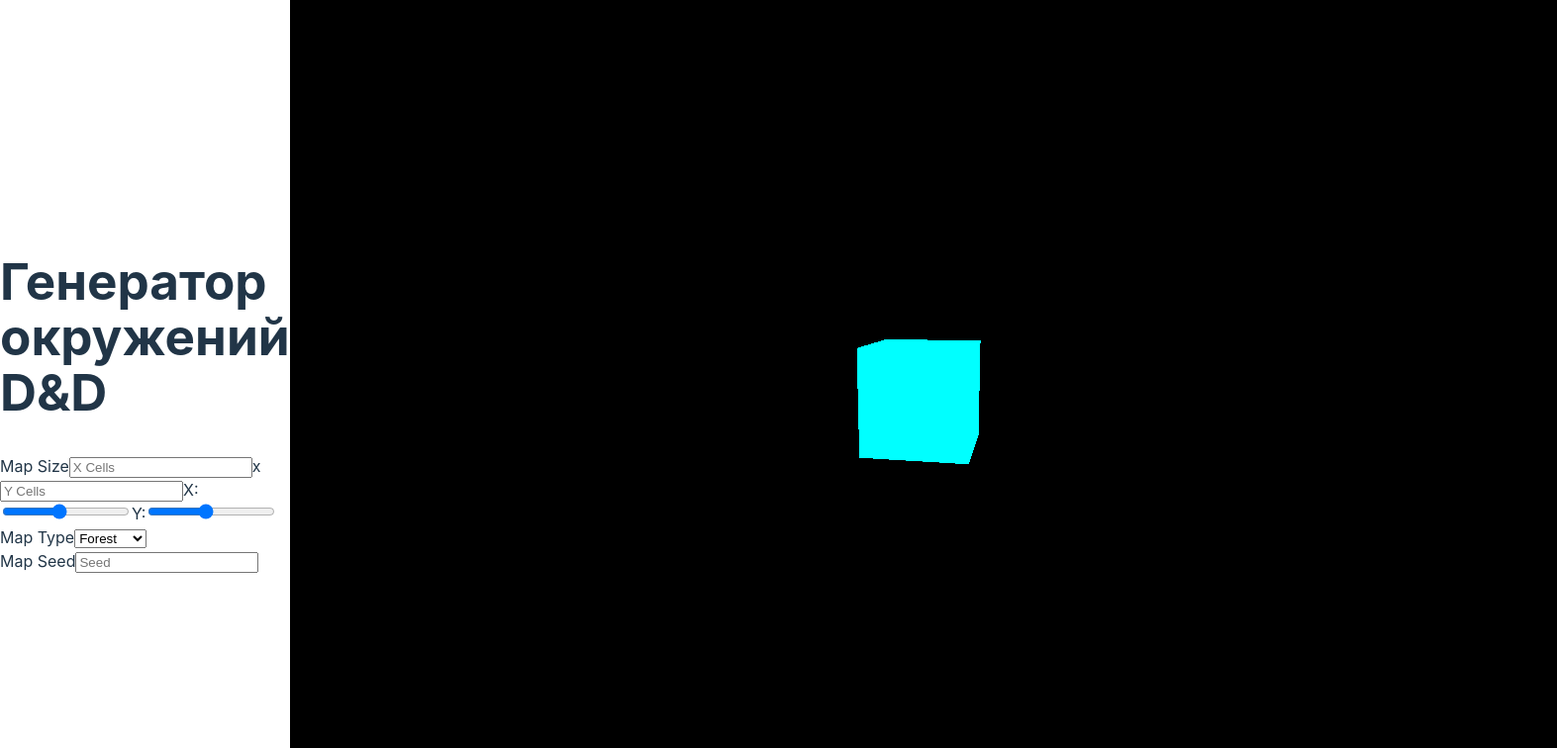
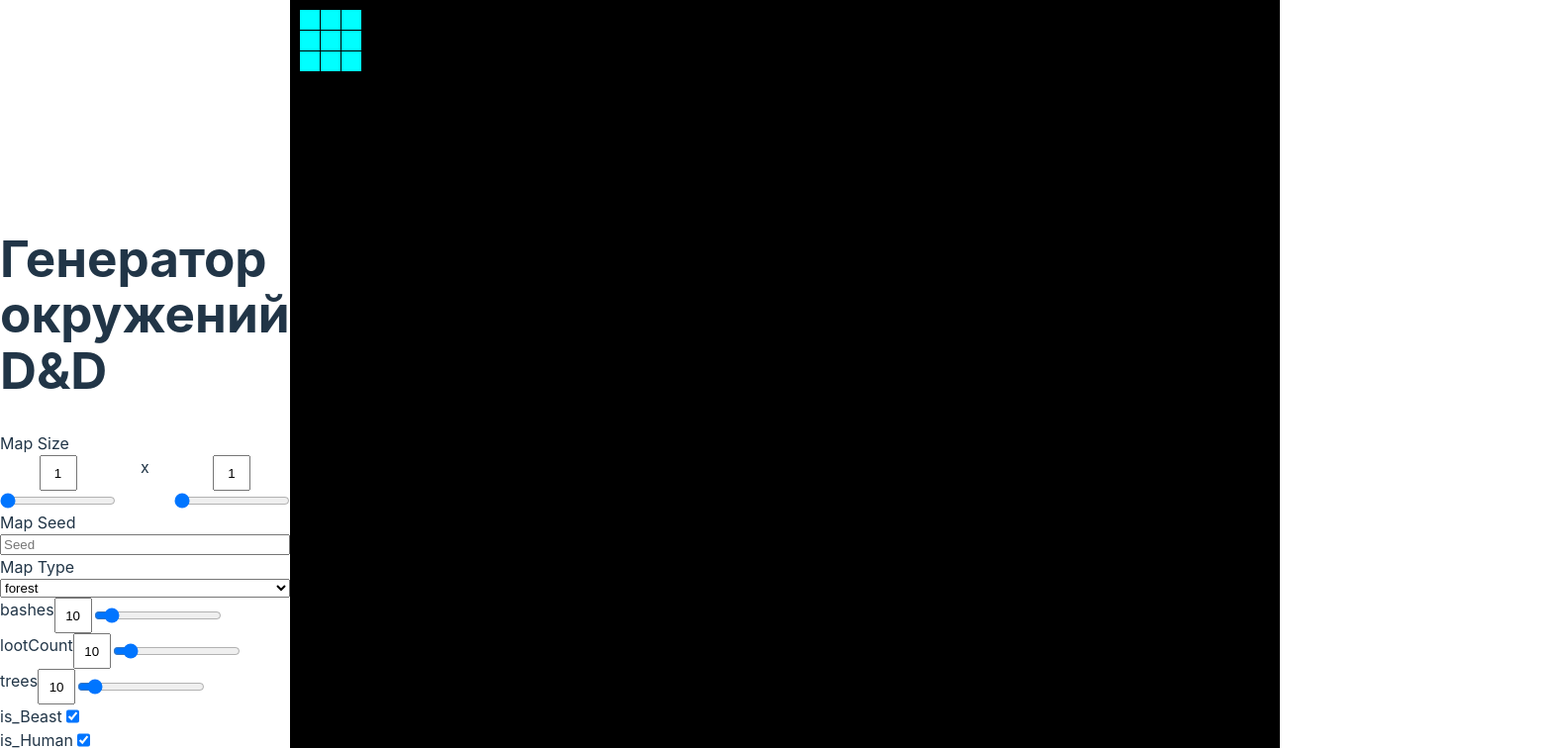
Before and after one commit to Qubis1539/DnDMapGenerator, a React (Vite) app: page / in a window 1280 px wide. Shown: the top 756 px of the page at 99% size, 1573 px wide, since content can reach past the window. Built offline with nearby package versions, Linux system fonts and the light colour scheme.

Commit message:
update ControlePanel UI

```diff
--- a/src/App.jsx
+++ b/src/App.jsx
@@ -7,12 +7,40 @@ import ControlPanel from "./components/ControlPanel";
 function App() {
 	const [settings, setSettings] = useState({
 		mapSize: {
-            x: 10,
-            y: 10,
+			x: 1,
+			y: 1,
 		},
 		mapType: "forest",
+		mapTypeSettings: {
+			forest: {
+				bashes: 10,
+				lootCount: 10,
+				trees: 10,
+				is_Beast: true,
+				is_Human: true,
+			},
+			cave: {
+				holes: 10,
+				lootCount: 10,
+				is_Beast: true,
+				is_Human: true,
+			},
+			desert: {
+				lootCount: 10,
+				is_Beast: true,
+				is_Human: true,
+			},
+			dungeon: {
+				lootCount: 10,
+				roomCount: 10,
+				roomSize: 10,
+			},
+		},
 		mapSeed: "12345",
 	});
+	const hi = () => {
+		console.log("hi");
+	};
 
 	// const rangeXChange = (e) => {
 	//     setSettings({
@@ -36,8 +64,8 @@ function App() {
 	return (
 		<div>
 			<h1>Генератор окружений D&D</h1>
-            <ThreeScene settings={settings} setSettings={setSettings} />
-            <ControlPanel />
+			<ThreeScene size={settings.mapSize} />
+			<ControlPanel settings={settings} setSettings={setSettings} />
 		</div>
 	);
 }
--- a/src/ThreeScene.jsx
+++ b/src/ThreeScene.jsx
@@ -2,28 +2,60 @@
 import React, { useEffect } from "react";
 import * as THREE from "three";
 
-const ThreeScene = () => {
+const ThreeScene = ({ size }) => {
 	useEffect(() => {
+		console.log(size);
+
 		// Инициализация сцены, камеры и рендера
 		const scene = new THREE.Scene();
-        const camera = new THREE.PerspectiveCamera(75, window.innerWidth / window.innerHeight, 0.1, 1000);
+		const camera = new THREE.PerspectiveCamera(60, 1, 1, 2000);
 		const renderer = new THREE.WebGLRenderer();
-        renderer.setSize(window.innerWidth, window.innerHeight);
+
+		// Установка размеров рендера
+		const width = 50 * 20;
+		const height = 50 * 20;
+		renderer.setSize(width, height);
 		document.body.appendChild(renderer.domElement);
 
 		// Создание геометрии и материала
 		const geometry = new THREE.BoxGeometry();
+
+		// geometry.setSize(2, 2, 2);
 		const material = new THREE.MeshBasicMaterial({ color: 0x00ffff });
-        const cube = new THREE.Mesh(geometry, material);
-        scene.add(cube);
+		// const cube = new THREE.Mesh(geometry, material);
 
-        camera.position.z = 5;
+		const sheet = [];
+		const startPosX = -width / 2 + 20;
+		const startPosY = height / 2 - 20;
+		const cubeSize = 20;
+		for (let i = 0; i < 3; i++) {
+			sheet.push([]);
+			for (let j = 0; j < 3; j++) {
+				const square2d = new THREE.PlaneGeometry(cubeSize, cubeSize);
+				const cube2d = new THREE.Mesh(square2d, material);
 
+				cube2d.position.set(
+					startPosX + i * cubeSize + i,
+					startPosY - j * cubeSize - j,
+					0
+				);
+				sheet[i].push(cube2d);
+				scene.add(cube2d);
+			}
+		}
+		console.log(scene);
+
+		// scene.add(cube);
+		// scene.add(cube2d);
+
+		camera.position.z = width / 2 / Math.tan((60 * Math.PI) / 360);
 		// Функция анимации
 		const animate = () => {
 			requestAnimationFrame(animate);
-            cube.rotation.x += 0.01;
-            cube.rotation.y += 0.01;
+			// cube.scale.set(size.x, size.y, 1);
+
+			// cube2d.rotation.z += 0.01;
+			// cube2d.rotation.y += 0.01;
 			renderer.render(scene, camera);
 		};
 		animate();
--- /dev/null
+++ b/src/assets/controlPanel.css
@@ -0,0 +1,46 @@
+input::-webkit-outer-spin-button,
+input::-webkit-inner-spin-button {
+	/* display: none; <- Crashes Chrome on hover */
+	-webkit-appearance: none;
+	margin: 0; /* <-- Apparently some margin are still there even though it's hidden */
+}
+
+.controlPanel {
+	display: flex;
+	flex-direction: column;
+}
+.controlPanel input[type="number"] {
+	width: 30px;
+	height: 30px;
+	text-align: center;
+}
+.controlPanel__field {
+	display: flex;
+	flex-direction: column;
+}
+
+.controlPanel__row {
+	display: flex;
+	flex-direction: row;
+}
+
+.mapSizeController {
+	display: flex;
+	justify-content: space-between;
+}
+.mapSizeController__field {
+	display: flex;
+	flex-direction: column;
+	justify-content: center;
+	align-items: center;
+	width: 40%;
+}
+.mapSizeController__field input {
+	display: block;
+	max-width: 100%;
+}
+.mapSizeController__field input[type="number"] {
+	width: 30px;
+	height: 30px;
+	text-align: center;
+}
--- a/src/components/ControlPanel.jsx
+++ b/src/components/ControlPanel.jsx
@@ -1,10 +1,9 @@
-import React from "react";
+import React, { useEffect } from "react";
 import { useState } from "react";
 import { log } from "three/webgpu";
+import "../assets/controlPanel.css";
 
-const ControlPanel = (settings, setSettings) => {
-    console.log(settings);
-
+const ControlPanel = ({ settings, setSettings }) => {
 	const rangeXChange = (e) => {
 		setSettings({
 			...settings,
@@ -23,42 +22,162 @@ const ControlPanel = (settings, setSettings) => {
 			},
 		});
 	};
+	const handleChangeSetting = (mapType, setting, value) => {
+		// console.log(1);
+
+		setSettings({
+			...settings,
+			mapTypeSettings: {
+				...settings.mapTypeSettings,
+				[mapType]: {
+					...settings.mapTypeSettings[mapType],
+					[setting]: value,
+				},
+			},
+		});
+	};
+	const generateCheckboxField = (mapType, mapTypeSetting) => {
+		return (
+			<>
+				<input
+					type="checkbox"
+					id="checkbox"
+					checked={settings.mapTypeSettings[mapType][mapTypeSetting]}
+					onChange={(e) => {
+						handleChangeSetting(
+							mapType,
+							mapTypeSetting,
+							e.target.checked
+						);
+					}}
+				/>
+			</>
+		);
+	};
+	const generateInputField = (mapType, mapTypeSetting) => {
+		return (
+			<>
+				<input
+					type="number"
+					id={mapTypeSetting}
+					value={settings.mapTypeSettings[mapType][mapTypeSetting]}
+					onChange={(e) => {
+						handleChangeSetting(
+							mapType,
+							mapTypeSetting,
+							e.target.value
+						);
+					}}
+				/>
+				<input
+					type="range"
+					min="1"
+					max="100"
+					value={settings.mapTypeSettings[mapType][mapTypeSetting]}
+					onChange={(e) =>
+						handleChangeSetting(
+							mapType,
+							mapTypeSetting,
+							e.target.value
+						)
+					}
+				/>
+			</>
+		);
+	};
+	const mapTypeControl = (e) => {
+		// console.log(settings.mapTypeSettings["forest"]);
+		const mapType = settings.mapType;
+		return Object.keys(settings.mapTypeSettings[mapType]).map(
+			(mapTypeSetting) => {
+				return (
+					<div
+						className="controlPanel__field controlPanel__row"
+						key={mapTypeSetting}
+					>
+						<label>{mapTypeSetting}</label>
+						{mapTypeSetting.includes("is_")
+							? generateCheckboxField(mapType, mapTypeSetting)
+							: generateInputField(mapType, mapTypeSetting)}
+					</div>
+				);
+			}
+		);
+	};
+	useEffect(() => {
+		// console.log(settings);
+	});
 	return (
 		<div>
 			<div className="controlPanel">
 				<div className="controlPanel__field">
 					<label htmlFor="text">Map Size</label>
-                    <input type="number" placeholder="X Cells" />x
-                    <input type="number" placeholder="Y Cells" />
-                    <label htmlFor="xRange">X:</label>
-                    <input type="range" min="10" max="100" id="xRange" onChange={rangeXChange} />
-                    <label htmlFor="yRange">Y:</label>
-                    <input type="range" min="10" max="100" id="yRange" onChange={rangeYChange} />
+					<div className="controlPanel__row mapSizeController">
+						<div className="mapSizeController__field">
+							<input
+								type="number"
+								placeholder="X Cells"
+								value={settings.mapSize.x}
+							/>
+							<input
+								type="range"
+								min="1"
+								max="100"
+								id="xRange"
+								value={settings.mapSize.x}
+								onChange={rangeXChange}
+							/>
 						</div>
-
+						x
+						<div className="mapSizeController__field">
+							<input
+								type="number"
+								placeholder="Y Cells"
+								value={settings.mapSize.y}
+							/>
+							<input
+								type="range"
+								min="1"
+								max="100"
+								id="yRange"
+								value={settings.mapSize.y}
+								onChange={rangeYChange}
+							/>
+						</div>
+					</div>
+				</div>
+				<div className="controlPanel__field">
+					<label htmlFor="text">Map Seed</label>
+					<input type="text" placeholder="Seed" />
+				</div>
 				<div className="controlPanel__field">
 					<label htmlFor="text">Map Type</label>
 					<select
 						value={settings.mapType}
-                        onChange={(e) => setSettings({ ...settings, mapType: e.target.value })}
+						onChange={(e) =>
+							setSettings({
+								...settings,
+								mapType: e.target.value,
+							})
+						}
 					>
-                        <option value="forest">Forest</option>
-                        <option value="cave">Cave</option>
-                        <option value="dunge">Dunge</option>
-                        <option value="tavern">Tavern</option>
-                        <option value="city">City</option>
-                        <option value="random">Random</option>
+						{Object.keys(settings.mapTypeSettings).map((type) => {
+							return (
+								<option
+									key={type}
+									value={type}
+									defaultValue={true}
+								>
+									{type}
+								</option>
+							);
+						})}
 					</select>
 				</div>
 
-                <div className="controlPanel__field">
-                    <label htmlFor="text">Map Seed</label>
-                    <input type="text" placeholder="Seed" />
-                </div>
+				{mapTypeControl()}
 
-                <div className="controlPanel__field">
-                    <label htmlFor="text"></label>
-                </div>
+				<button>Generate</button>
 			</div>
 		</div>
 	);
```
Lines whose indentation alone changed are shown as unchanged.
